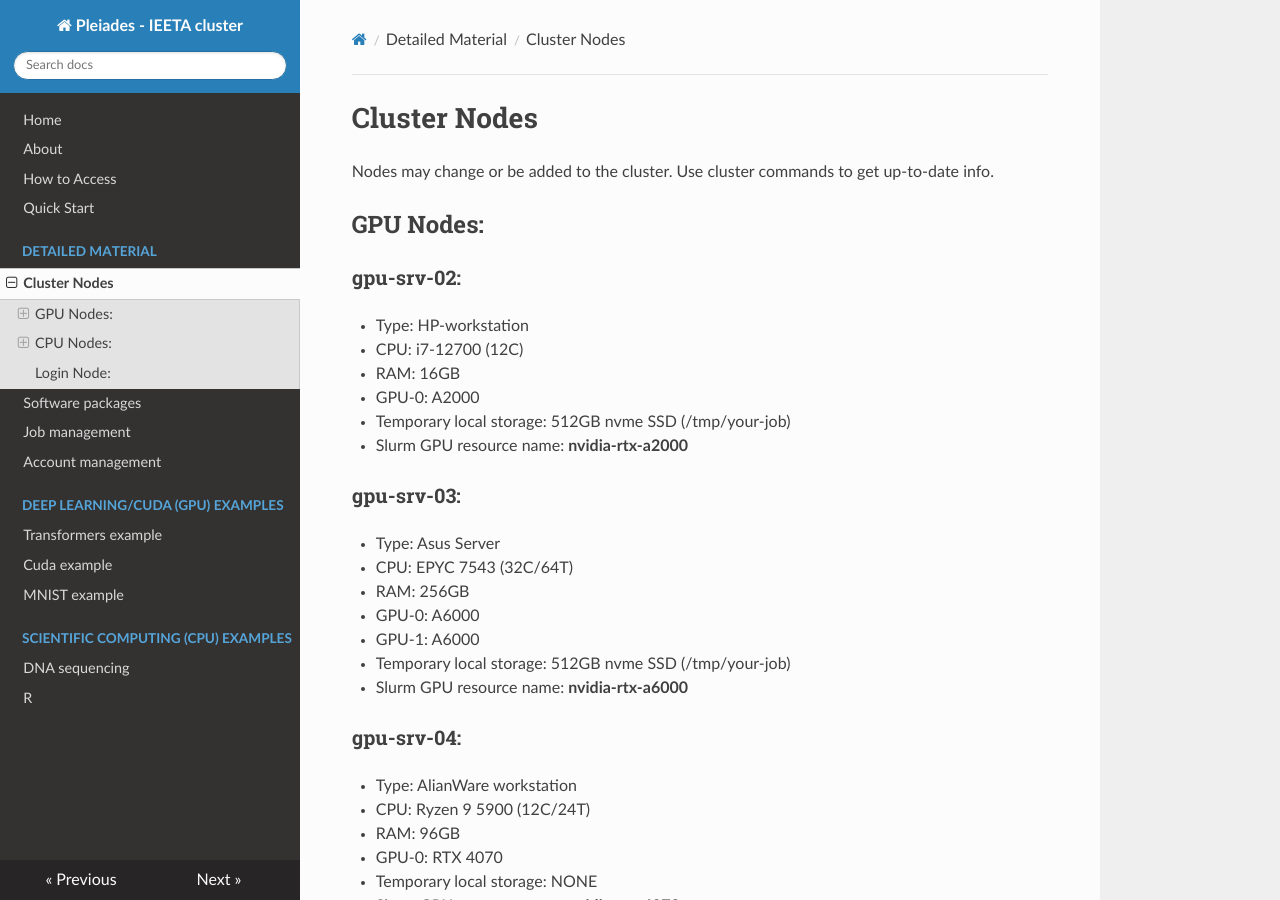
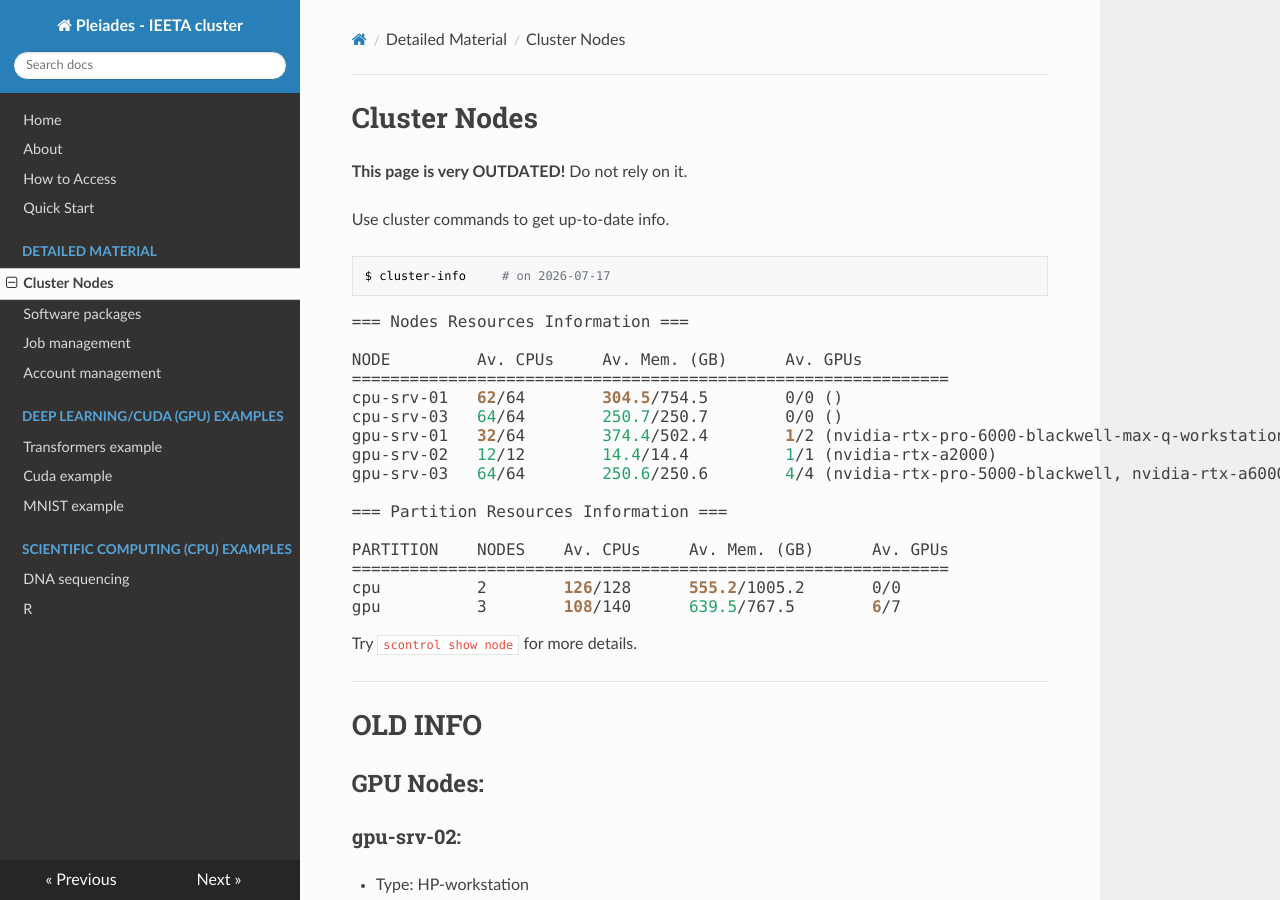
Before and after one commit to ieeta-pt/HPC-guides, an MkDocs documentation site: the page built from docs/detail_material/nodes.md, in a window 1280 px wide and 900 px high. Built offline with MkDocs 1.6.1, drawn with Linux system fonts in a browser that asks for light colours; nearby versions of some CDN libraries.

Commit message:
Mark nodes documentation as outdated and add resources
Updated nodes documentation to indicate that the page is outdated and added resource information for nodes and partitions.

````diff
--- a/docs/detail_material/nodes.md
+++ b/docs/detail_material/nodes.md
@@ -1,6 +1,37 @@
 # Cluster Nodes
 
-Nodes may change or be added to the cluster.  Use cluster commands to get up-to-date info.
+__This page is very OUTDATED!__
+Do not rely on it.
+
+Use cluster commands to get up-to-date info.
+
+```sh
+$ cluster-info     # on 2026-07-17
+```
+<pre>=== Nodes Resources Information ===
+
+NODE         Av. CPUs     Av. Mem. (GB)      Av. GPUs
+==============================================================
+cpu-srv-01   <font color="#A2734C"><b>62</b></font>/64        <font color="#A2734C"><b>304.5</b></font>/754.5        0/0 ()
+cpu-srv-03   <font color="#26A269">64</font>/64        <font color="#26A269">250.7</font>/250.7        0/0 ()
+gpu-srv-01   <font color="#A2734C"><b>32</b></font>/64        <font color="#26A269">374.4</font>/502.4        <font color="#A2734C"><b>1</b></font>/2 (nvidia-rtx-pro-6000-blackwell-max-q-workstation-edition)
+gpu-srv-02   <font color="#26A269">12</font>/12        <font color="#26A269">14.4</font>/14.4          <font color="#26A269">1</font>/1 (nvidia-rtx-a2000)
+gpu-srv-03   <font color="#26A269">64</font>/64        <font color="#26A269">250.6</font>/250.6        <font color="#26A269">4</font>/4 (nvidia-rtx-pro-5000-blackwell, nvidia-rtx-a6000)
+
+=== Partition Resources Information ===
+
+PARTITION    NODES    Av. CPUs     Av. Mem. (GB)      Av. GPUs
+==============================================================
+cpu          2        <font color="#A2734C"><b>126</b></font>/128      <font color="#A2734C"><b>555.2</b></font>/1005.2       0/0
+gpu          3        <font color="#A2734C"><b>108</b></font>/140      <font color="#26A269">639.5</font>/767.5        <font color="#A2734C"><b>6</b></font>/7
+</pre>
+
+Try `scontrol show node` for more details.
+
+
+----
+
+# OLD INFO
 
 ## GPU Nodes:
 
````
